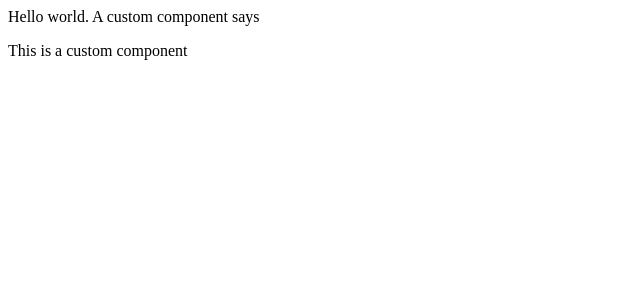
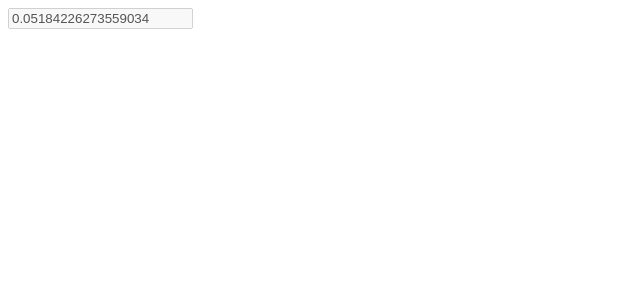
Before and after one commit to sergiopoliveira/angular, an Angular app: page / in a window 1280 px wide. Shown: the top 300 px of the page, without its empty margins (0-640 px from the left). Built offline with nearby package versions, Linux system fonts and the light colour scheme.

Commit message:
Data Binding: Source to target -> []

```diff
--- a/src/app/app.component.html
+++ b/src/app/app.component.html
@@ -1 +1,3 @@
-Hello world. A custom component says <app-hello></app-hello>
+<!--Hello world. A custom component says <app-hello></app-hello>-->
+
+<input type="text" [value]="myVariable" [disabled]="myDisabledValue"/>
--- a/src/app/app.component.ts
+++ b/src/app/app.component.ts
@@ -20,20 +20,20 @@ function log(target, name, descriptor) {
 
 function log2(className) {
   console.log(className)
-  return(...args) => {
-    console.log("Arguments passed to this class's constructors are" , args)
+  return (...args) => {
+    console.log("Arguments passed to this class's constructors are", args)
     return new className(...args)
   }
 }
 
 //@log2
 class myExampleClass {
-  constructor(arg1,arg2) {
+  constructor(arg1, arg2) {
     console.log("Constructor fired!")
   }
 }
 
-const myClass = new myExampleClass(5,10)
+const myClass = new myExampleClass(5, 10)
 
 @Component({
   selector: 'app-root',
@@ -44,9 +44,15 @@ const myClass = new myExampleClass(5,10)
 //@log2
 export class AppComponent {
   title = 'angular';
+  myVariable = "variable"
+  myDisabledValue = false
 
   constructor() {
-    console.log("This statement was generated by the constructor", this.aSimpleMethod(5));
+    setInterval(() => {
+      this.myVariable = ""
+      this.myVariable = Math.random().toString();
+      this.myDisabledValue = Math.random() > 0.5
+    },500)
   }
 
   //decorator annotation
```
